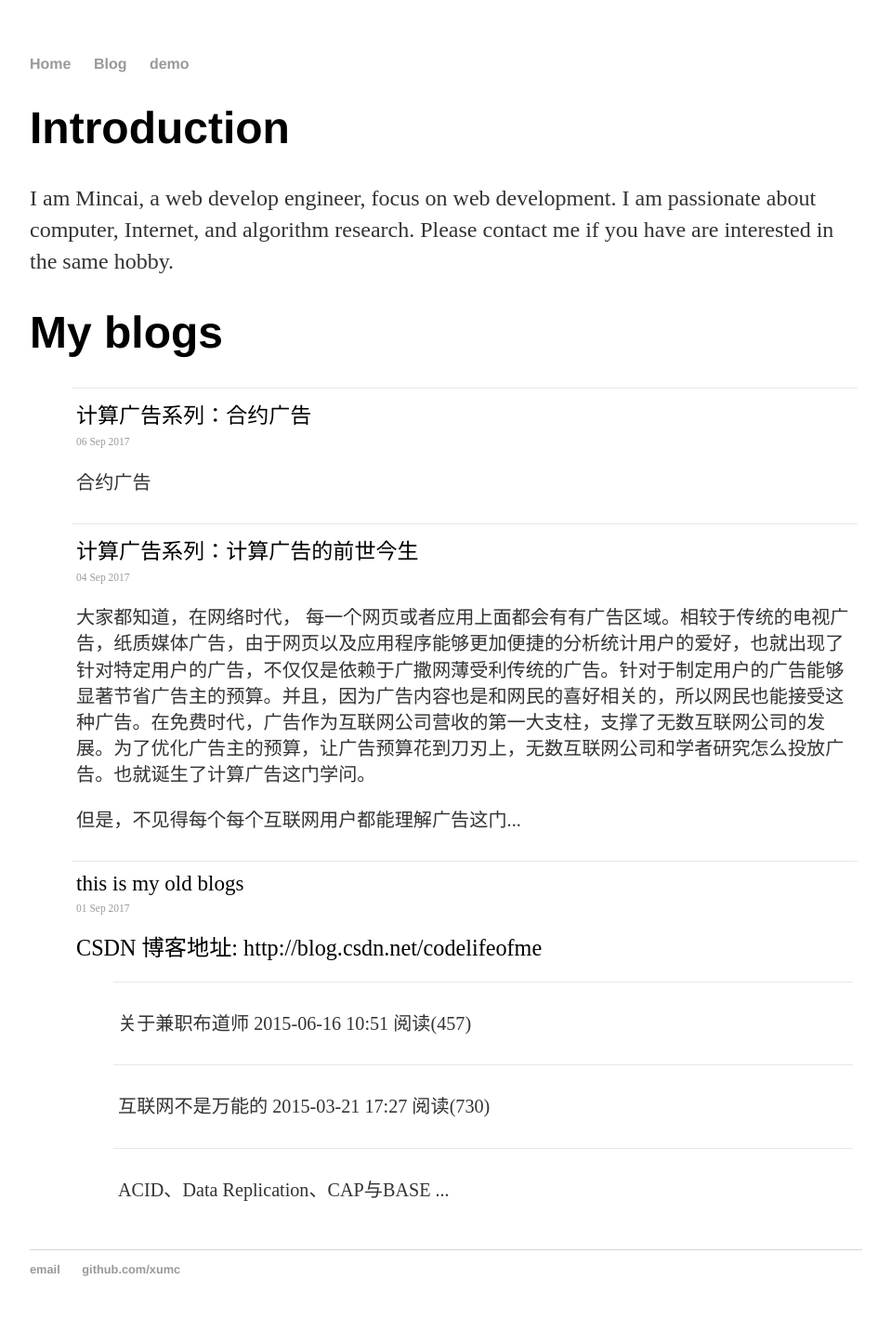
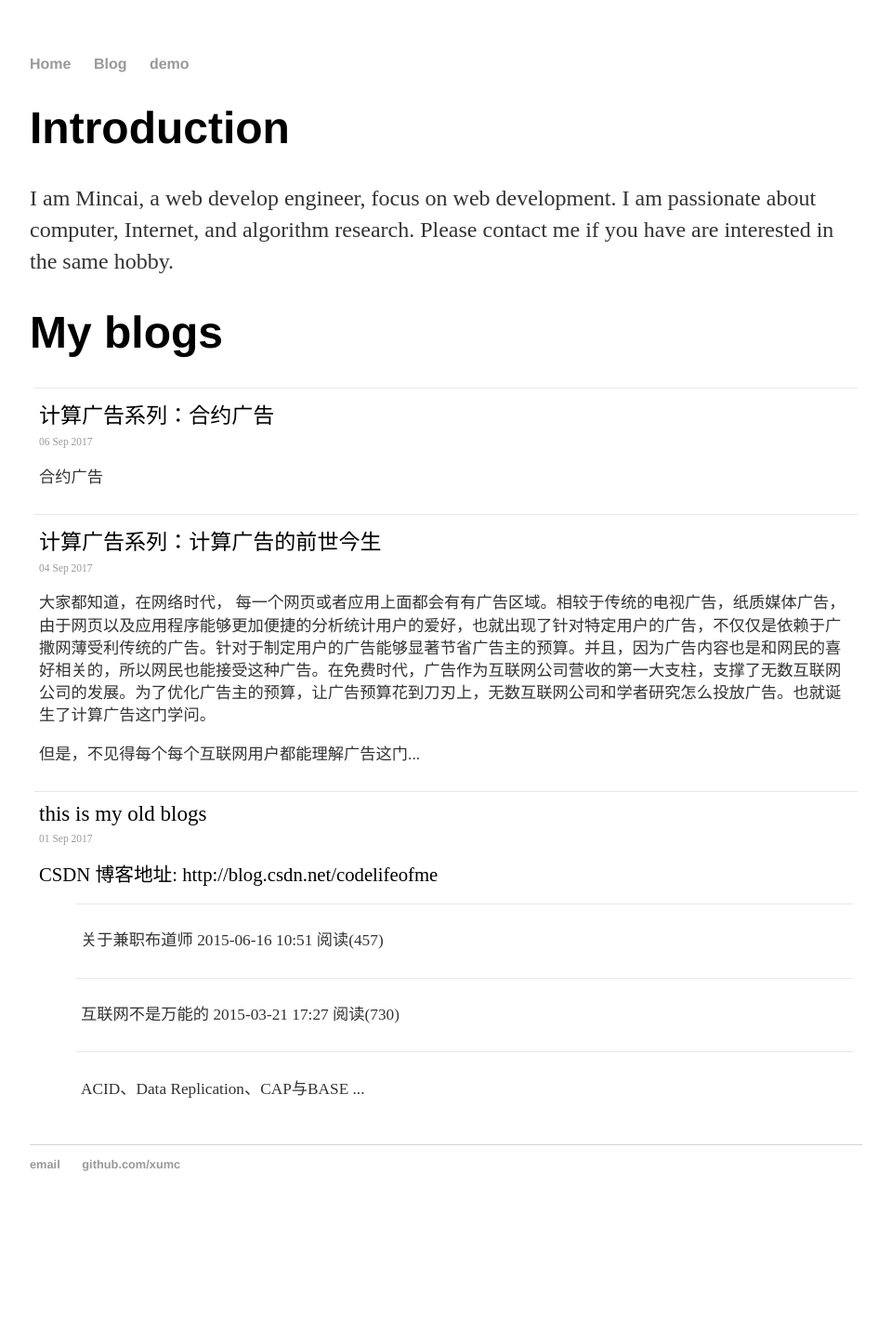
Before and after one commit to xumc/xumc.github.io, a Jekyll site: the page built from index.html, in a window 1280 px wide. Shown: the whole page at 93% size, without its empty margins (160-1119 px from the left). Built offline with Jekyll 4.4.1, drawn with Linux system fonts in a browser that asks for light colours; the list of posts is cut into pages by our own code; after the commit the page ends 1320 px from its top, so only the background shows below that.

```diff
--- a/css/main.css
+++ b/css/main.css
@@ -36,6 +36,7 @@
 ul.posts {
     margin: 10px 5px;
     font-size: 1.2em;
+    padding: 0px;
 }
 
 ul.posts li {
@@ -55,5 +56,5 @@
 }
 
 ul.posts li div.content {
-    font-size: 0.7em;
+    font-size: 0.6em;
 }
```
